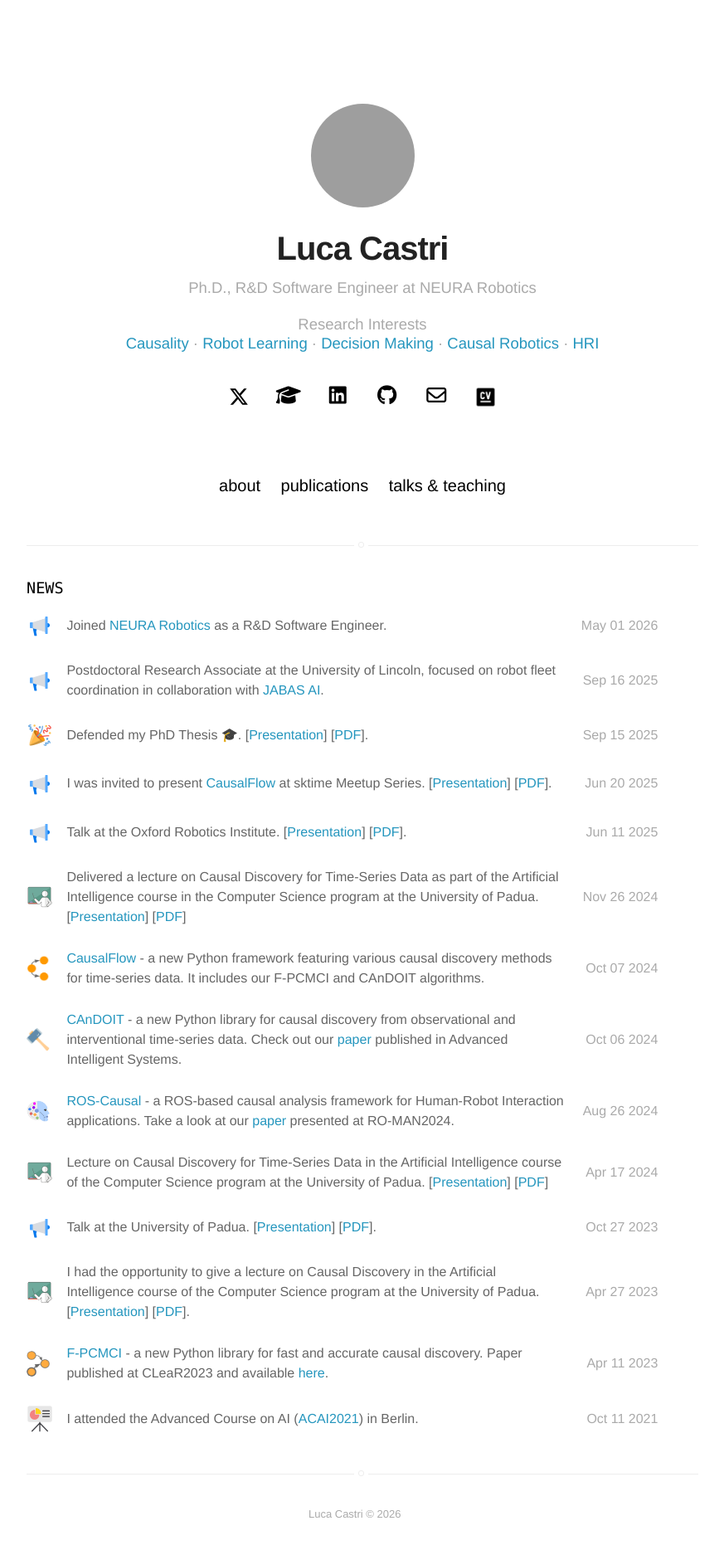
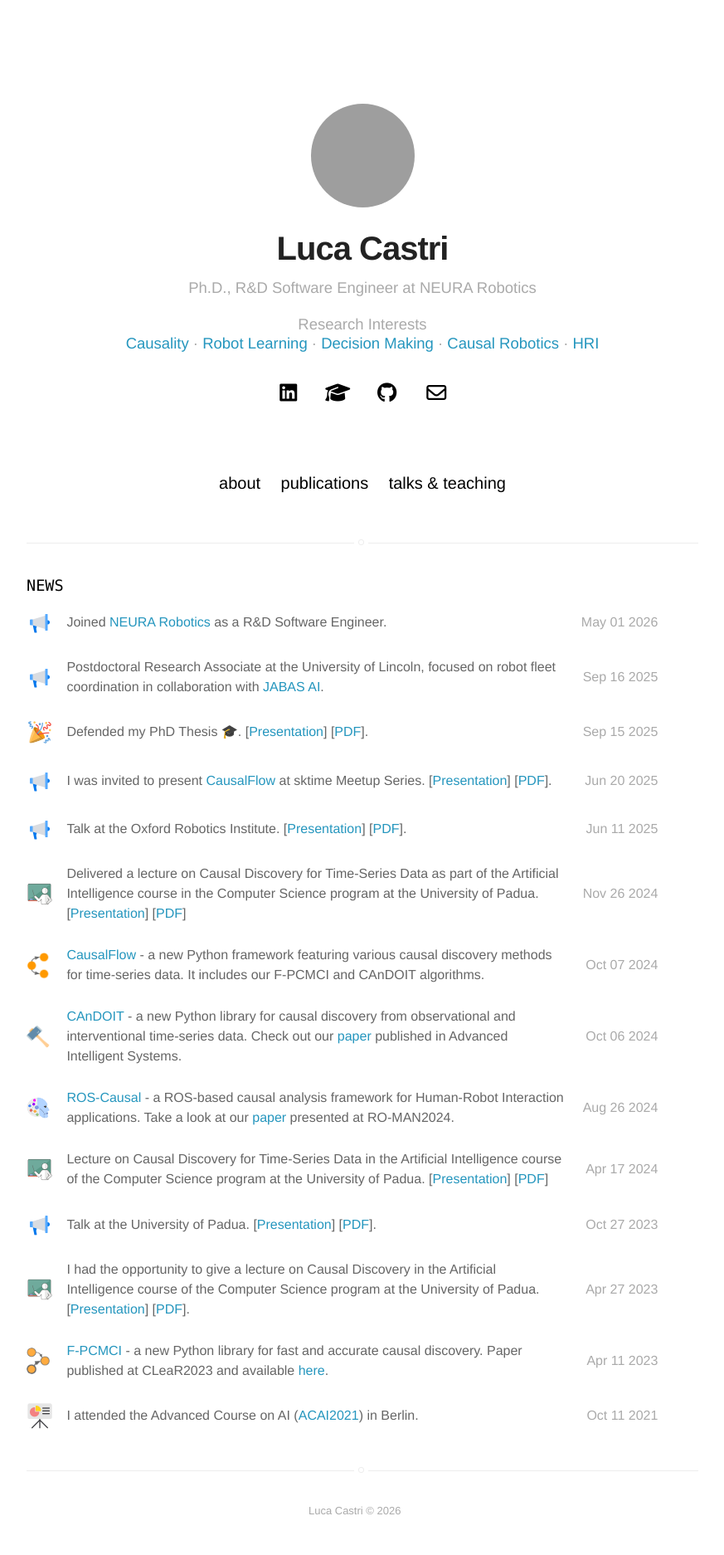
Before and after one commit to lcastri/lcastri.github.io, a Jekyll site: the page built from index.html, in a window 1280 px wide. Shown: the whole page at 83% size, without its empty margins (203-1076 px from the left). Built offline with Jekyll 4.4.1, drawn with Linux system fonts in a browser that asks for light colours; nearby versions of some CDN libraries.

Commit message:
twitter and cv removed from social link

```diff
--- a/_config.yml
+++ b/_config.yml
@@ -17,7 +17,7 @@ description: Personal webpage of Luca Castri
 external-image: false
 picture: assets/images/profile.jpg
 
-# your site color theme, false to light theme
+# your site color theme, false to light themeff
 dark-theme: false
 
 # If you want to include your resume, set to true
@@ -43,11 +43,11 @@ disqus:
 # facebook: myfacebook
 # instagram: myinstagram
 scholar: citations?user=MWKfdVQAAAAJ&hl=en&oi=ao
-twitter: luca_castri
+# twitter: luca_castri
 linkedin: lcastri
 github: lcastri
 email: lucacastri94@gmail.com
-cv: cv.pdf
+# cv: cv.pdf
 
 
 authors:
--- a/_includes/social-links.html
+++ b/_includes/social-links.html
@@ -7,29 +7,21 @@
         </a>
     {% endif %}
 
-    {% if site.twitter %}
-        <a class="link" data-title="twitter.com/{{ site.twitter }}" href="https://twitter.com/{{ site.twitter }}" target="_blank" rel="noopener">
-            <svg xmlns="http://www.w3.org/2000/svg" viewBox="0 0 512 512" width="24" height="24">
-                <path d="M389.2 48h70.6L305.6 224.2 487 464H345L233.7 318.6 106.5 464H35.8L200.7 275.5 26.8 48H172.4L272.9 180.9 389.2 48zM364.4 421.8h39.1L151.1 88h-42L364.4 421.8z"></path>
-            </svg>
-        </a>
-    {% endif %}
-
     {% if site.instagram %}
         <a class="link" data-title="instagram.com/{{ site.instagram }}" href="https://instagram.com/{{ site.instagram }}" target="_blank"  rel="noopener">
             <i class="fa-brands fa-instagram fa-xl"></i>
         </a>
     {% endif %}
 
+    {% if site.linkedin %}
+        <a class="link" data-title="linkedin.com/in/{{ site.linkedin }}" href="https://www.linkedin.com/in/{{ site.linkedin }}" target="_blank"  rel="noopener">
+            <i class="fa-brands fa-linkedin fa-xl"></i>
+        </a>
+    {% endif %}
+
     {% if site.scholar %}
         <a class="link" data-title="scholar.google.com/{{ site.scholar }}" href="https://scholar.google.com/{{ site.scholar }}" target="_blank"  rel="noopener">
             <i class="fa fa-graduation-cap fa-xl"></i>
-        </a>
-    {% endif %}
-
-    {% if site.linkedin %}
-        <a class="link" data-title="linkedin.com/in/{{ site.linkedin }}" href="https://www.linkedin.com/in/{{ site.linkedin }}" target="_blank"  rel="noopener">
-            <i class="fa-brands fa-linkedin fa-xl"></i>
         </a>
     {% endif %}
 
@@ -45,6 +37,14 @@
         </a>
     {% endif %}
 
+    {% if site.twitter %}
+        <a class="link" data-title="twitter.com/{{ site.twitter }}" href="https://twitter.com/{{ site.twitter }}" target="_blank" rel="noopener">
+            <svg xmlns="http://www.w3.org/2000/svg" viewBox="0 0 512 512" width="24" height="24">
+                <path d="M389.2 48h70.6L305.6 224.2 487 464H345L233.7 318.6 106.5 464H35.8L200.7 275.5 26.8 48H172.4L272.9 180.9 389.2 48zM364.4 421.8h39.1L151.1 88h-42L364.4 421.8z"></path>
+            </svg>
+        </a>
+    {% endif %}
+
     <!-- {% if site.cv %}
         <a class="link" data-title="{{ site.cv }}" href="cv.pdf" target="_blank" rel="noopener">
             <i class="fa-solid fa-file fa-xl"></i>
```
